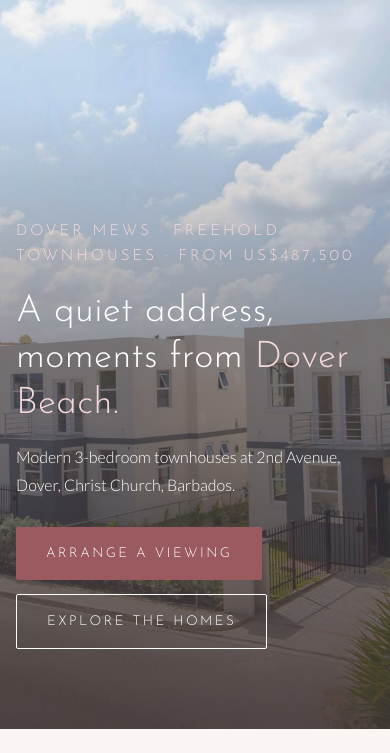
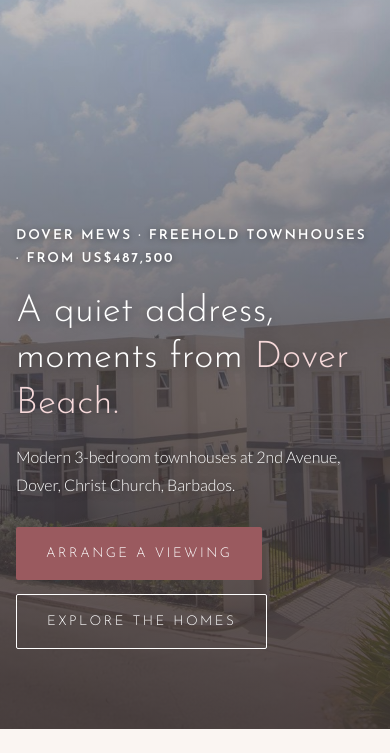
Before and after one commit to dovermews/dovermews.github.io, a plain HTML site: page index.html in a window 390 px wide. Shown: the part 91-844 px from the top of the page. Drawn offline with Linux system fonts and the light colour scheme.

Commit message:
Make hero text easier to read on phones
Co-Authored-By: Claude Opus 5.5 <noreply@anthropic.com>

```diff
--- a/index.html
+++ b/index.html
@@ -63,7 +63,8 @@
   .phase .meta { display: grid; grid-template-columns: 1fr 1fr 1fr; border-top: 1px solid #e3d3cb; border-bottom: 1px solid #e3d3cb; padding: 10px 0; font-size: .9rem; color: var(--muted); }
   .phase .meta span:nth-child(2) { text-align: center; }
   .phase .meta span:last-child { text-align: right; color: var(--rose); font-weight: 700; }
-  .hero .price { font-family: 'Josefin Sans', sans-serif; letter-spacing: .2em; text-transform: uppercase; font-size: .95rem; color: #f6d9da; margin-bottom: 1.2rem; }
+  .hero .price { font-family: 'Josefin Sans', sans-serif; font-weight: 600; letter-spacing: .2em; text-transform: uppercase; font-size: .95rem; color: #fff; margin-bottom: 1.2rem; text-shadow: 0 1px 6px rgba(0,0,0,.45); }
+  .hero h1, .hero p { text-shadow: 0 2px 12px rgba(0,0,0,.35); }
   .hero .actions { display: flex; gap: 14px; flex-wrap: wrap; }
 
   .divider { width: 60px; height: 2px; background: var(--blush); margin: 28px auto; }
@@ -129,6 +130,9 @@
     section { padding: 64px 0; }
     .wrap { padding: 0 16px; }
     .menu-btn { display: block; }
+    /* On phones the text sits higher on the photo, so darken more of it */
+    .hero::before { background: linear-gradient(to top, rgba(59,49,50,.88) 0%, rgba(59,49,50,.65) 55%, rgba(59,49,50,.3) 100%); }
+    .hero .price { font-size: .85rem; letter-spacing: .14em; }
     .nav ul { display: none; position: absolute; top: 76px; left: 0; right: 0; background: var(--cream); flex-direction: column; gap: 0; border-bottom: 1px solid #eadcd5; }
     .nav ul.open { display: flex; }
     .nav ul a { display: block; padding: 16px 20px; }
```
